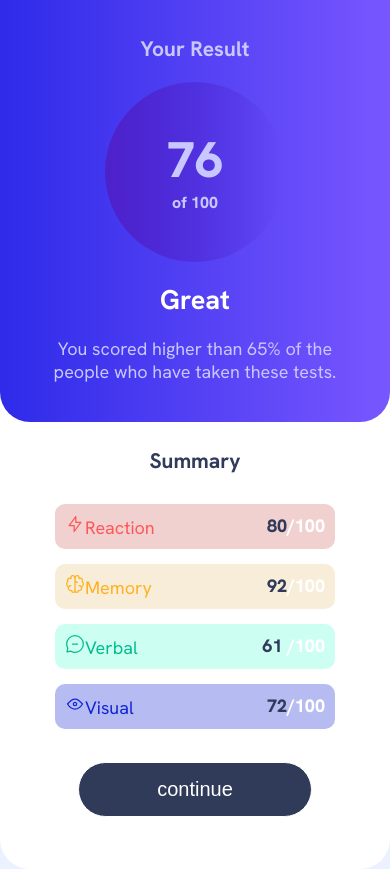
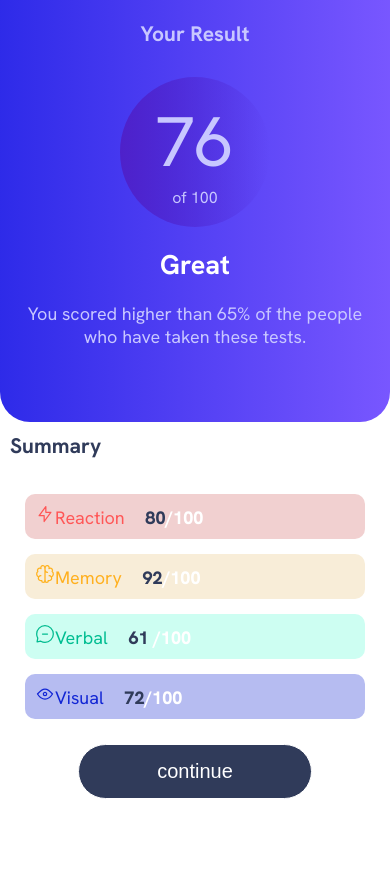
Before and after one commit to guilherme-silvam/Results-summary-component, a plain HTML site: page index.html in a window 390 px wide. After the commit the page ends 844 px from the top, so only its background shows below. Drawn offline with Linux system fonts and the light colour scheme; a web font is replaced by a local one.

Commit message:
adicionei o flex box no CSS, tirei o float e melhorei o responsivo

```diff
--- a/index.html
+++ b/index.html
@@ -20,7 +20,7 @@
         <div class="resultado">
             <h3>Your Result</h3>
             <div class="icone-resultado">
-               <p> 76 <span>of 100</span></p>
+               <div class="icone-resultado-filho"><p> 76 <span>of 100</span></p></div>
             </div>
             <h2>Great</h2>
             <p class="sub-texto">You scored higher than 65% of the people who have taken these tests.</p>
@@ -28,6 +28,7 @@
 
         <div class="sumario">
             <h3>Summary</h3>
+        <div class="tabela">
             <ul>
                 <li id="linha-1"><p><img src="./src/images/icon-reaction.svg" alt="icone reaction">Reaction <span class="nota">80<span class="nota-100">/100</span></span></p></li>
 
@@ -37,6 +38,9 @@
 
                 <li id="linha-4"><p><img src="./src/images/icon-visual.svg" alt="icone visual">Visual <span class="nota">72<span class="nota-100">/100</span></span></p></li>
             </ul>
+        </div>
+
+
 
             <button>continue</button>
         </div>
--- a/src/css/resert.css
+++ b/src/css/resert.css
@@ -6,4 +6,5 @@
 }
 ul{
     list-style: none;
+    list-style-type: none;
 }
--- a/src/css/responsivo.css
+++ b/src/css/responsivo.css
@@ -1,48 +1,74 @@
-
-@media (min-width:1200px ) {
+@media (max-width: 992px) {
+    body{
+        background-color: hsl(0, 0%, 100%);;
+    }
     main {
-    position: absolute;
-     margin: auto;
-    top:0 ;
-    left: 0;
-    right: 0;
-    bottom: 0;
-    width: 50%;
-    height: 60%;
-    font-size: 18px;
-    border-radius: 30px;
-    display: inline-block;
-    max-width: 960px;
-    background-color: hsl(0, 0%, 100%);
+        width: 100vw;
+        height: 100vh;
+        font-size: 18px;
+        display: flex;
+        flex-direction: column;
     }
 
     .resultado {
-        background: linear-gradient(to right, hsl(241, 81%, 54%), hsl(252, 100%, 67%));
-        height: 100%;
-        max-width: 380px;
-        text-align: center;
-        padding: 35px;
-        border-radius: 30px;
-        float: left;
+        height: 50vh;
+        width: 100vw;
+        border-top-left-radius: 0;
+        border-top-right-radius: 0;
+    }
+
+    resultado h3 {
+        margin: 10px;
+    }
+
+    .resultado .icone-resultado {
+        margin: 10px;
+    }
+
+    .resultado h2 {
+        margin: 10px;
+    }
+
+    .resultado p {
+        margin: 10px;
     }
 
     .sumario{
-        background-color: hsl(0, 0%, 100%);
-        height: 100%;
-        min-width: 370px;
-        text-align: center;
-        padding: 35px;
-        border-radius: 30px;
-        float: right;
+
+        height: 50vh;
+        width: 100vw;
+        border-top-left-radius: 0;
+        border-top-right-radius: 0;
+    }
+    .sumario h3{
+        margin: 10px;
+    }
+
+    .sumario .tabela{
+        margin: 10px;
 
     }
 
-    .sumario ul{
-        margin: 20px 10px 20px 10px;
-        height: 60%;
-        text-align: left;
+    .sumario .tabela li{
+        margin: 5px;
+    }
+ }
 
+ @media (max-width: 1300px) {
+
+
+    .nota{
+        display: inline-block;
+        margin-left: 5%;
+        color: hsl(224, 30%, 27%) ;
+        font-weight: 800;
 
     }
 
-}
+    .sumario .tabela{
+        margin: 10px;
+    }
+
+
+
+  }
--- a/src/css/style.css
+++ b/src/css/style.css
@@ -8,88 +8,104 @@ body {
 }
 
 main {
-    background-color: hsl(0, 0%, 100%);
+
     width: 100vw;
     height: 100vh;
     font-size: 18px;
-    border-radius: 30px;
+    display: flex;
+    justify-content: center;
+    align-items: center;
+
 }
 
 .resultado {
     background: linear-gradient(to right, hsl(241, 81%, 54%), hsl(252, 100%, 67%));
-    height: 50%;
-    max-width: 790px;
+    height: 450px;
+    width: 25%;
+    display: flex;
+    flex-direction: column;
     text-align: center;
-    padding: 35px;
-    border-bottom-left-radius: 30px;
-    border-bottom-right-radius: 30px;
+    border-radius: 30px;
 }
 
 .resultado h3 {
     color: hsl(241, 100%, 89%);
+    margin: 20px;
 }
 
 .resultado .icone-resultado {
     background: linear-gradient(to left, hsla(241, 72%, 46%, 0), hsla(256, 72%, 46%, 1));
-    width: 180px;
-    height: 180px;
+    color: hsl(0, 0%, 100%);
+    align-self: center;
+    display:flex;
+    width: 150px;
+    height: 150px;
     border-radius: 50%;
-    margin: auto;
-    display: block;
-    text-align: center;
-    font-size: 50px;
-    font-weight: 800;
-    color: hsl(0, 0%, 100%);
+    margin: 20px;
 }
 
-.icone-resultado:hover{
-    background: linear-gradient(to right, #9efab5, #7be79d);;
+.resultado .icone-resultado-filho{
+    align-self: center;
+    margin: auto;
 }
 
-.resultado .icone-resultado p {
-    padding: 25%;
+.resultado .icone-resultado-filho p{
+    font-size: 70px;
 }
 
-.icone-resultado p:hover{
-    color: #000000;
+
+.icone-resultado:hover{
+    background: linear-gradient(to left,
+    hsla(241, 80%, 30%, 1),
+    hsla(248, 72%, 40%, 1),
+    hsla(256, 72%, 46%, 1));
+
 }
 
+
 .resultado .icone-resultado span {
-    display: block;
+
     font-size: 16px;
     color: hsl(241, 100%, 89%);
+    display: block;
 }
 
 .resultado h2 {
-    margin-top: 20px;
     color: hsl(0, 0%, 100%);
+    margin: 20px;
 }
 
 .resultado p {
-    margin-top: 20px;
-    color: hsl(241, 100%, 89%)
+    color: hsl(241, 100%, 89%);
+    margin: 20px;
 }
 
 .sumario{
     background-color:hsl(0, 0%, 100%);
-    height: 50%;
-    max-width: 790px;
-    text-align: center;
+    height: 450px;
+    width: 25%;
+    display: flex;
+    flex-direction: column ;
     border-radius: 30px;
+
+
 }
 
 .sumario h3{
     color: hsl(224, 30%, 27%) ;
-    margin: 25px;
+    align-self: flex-start;
+    margin: 20px;
 }
 
-.sumario ul{
-    margin: 30px 40px 5px 40px;
-    height: 60%;
-    text-align: left;
+.sumario .tabela{
+    margin: 20px;
 
 }
 
+.sumario .tabela li{
+    margin: 10px;
+    padding: 10px;
+}
 
 #linha-1{
     margin: 15px;
@@ -127,16 +143,17 @@ main {
 
  .nota{
     display: inline-block;
-    float: right;
+    margin-left: 48%;
     color: hsl(224, 30%, 27%) ;
     font-weight: 800;
+
 }
 
 .nota-100{
     color: #fff; ;
 }
 
-button{
+.sumario button{
     padding: 15px;
     width: 60%;
     border-radius: 40px;
@@ -144,8 +161,15 @@ button{
     color:hsl(0, 0%, 100%);
     font-size: 20px;
     border: 1px solid ;
+    align-self: center;
 }
 
 button:hover{
-    background: linear-gradient(to right, hsl(234, 85%, 45%), hsla(256, 72%, 46%, 1));
+
+        background: linear-gradient(to left,
+        hsla(241, 80%, 30%, 1),
+        hsla(248, 72%, 40%, 1),
+        hsla(256, 72%, 46%, 1));
+
+
 }
```
Also changed, not shown: 1 other file.
